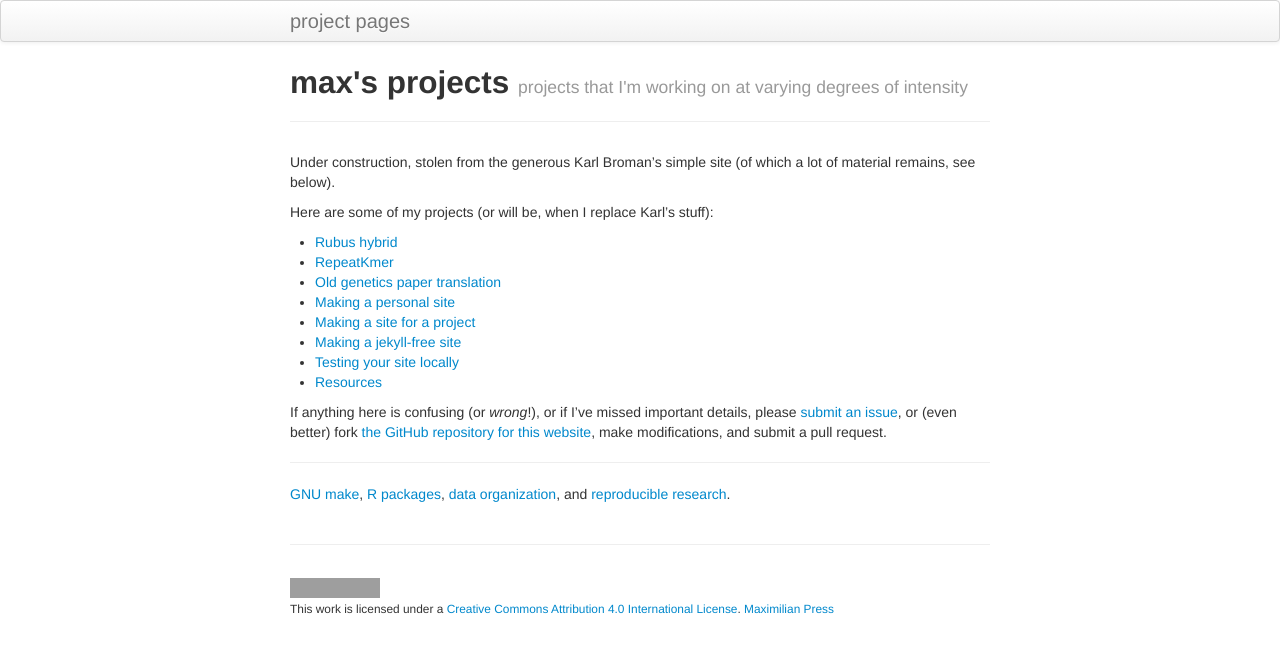
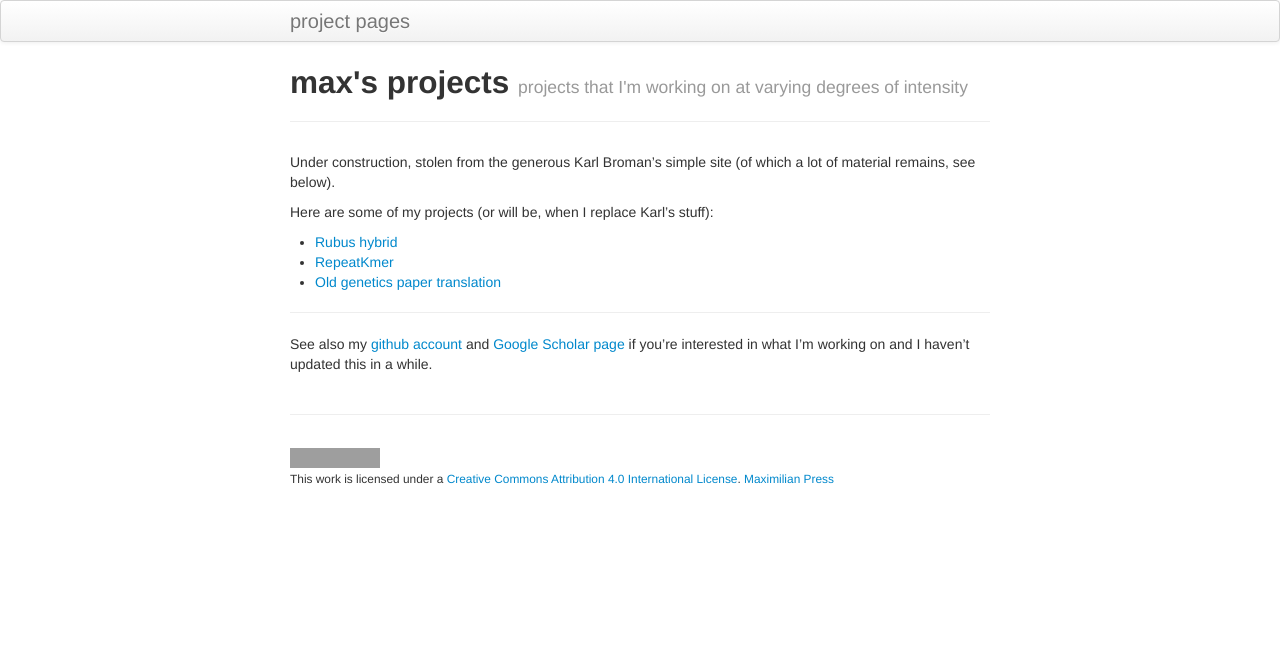
Before and after one commit to maximilianpress/projects, a Jekyll site: the page built from index.md, in a window 1280 px wide. Shown: the top 653 px of the page. Built offline with Jekyll 4.4.1, drawn with Linux system fonts in a browser that asks for light colours; grey boxes are pictures that could not be loaded.

Commit message:
removed remaining broman stuff from index.md

```diff
--- a/index.md
+++ b/index.md
@@ -12,21 +12,7 @@ Here are some of my projects (or will be, when I replace Karl's stuff):
 - [Rubus hybrid](pages/rubus.html)
 - [RepeatKmer](pages/repeat_kmer.html)
 - [Old genetics paper translation](pages/woltereck.html)
-- [Making a personal site](pages/user_site.html)
-- [Making a site for a project](pages/project_site.html)
-- [Making a jekyll-free site](pages/nojekyll.html)
-- [Testing your site locally](pages/local_test.html)
-- [Resources](pages/resources.html)
-
-If anything here is confusing (or _wrong_!), or if I've missed
-important details, please
-[submit an issue](https://github.com/kbroman/simple_site/issues), or (even
-better) fork [the GitHub repository for this website](https://github.com/kbroman/simple_site),
-make modifications, and submit a pull request.
 
 ---
 
-[GNU make](https://kbroman.org/minimal_make),
-[R packages](https://kbroman.org/pkg_primer),
-[data organization](https://kbroman.org/dataorg),
-and [reproducible research](https://kbroman.org/steps2rr).
+See also my [github account](https://github.com/maximilianpress/) and [Google Scholar page](https://scholar.google.com/citations?user=o76x5xQAAAAJ) if you're interested in what I'm working on and I haven't updated this in a while.
```
